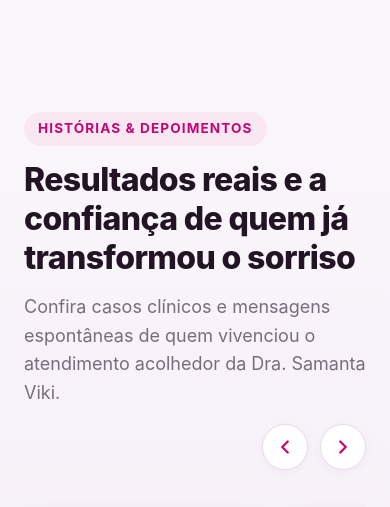
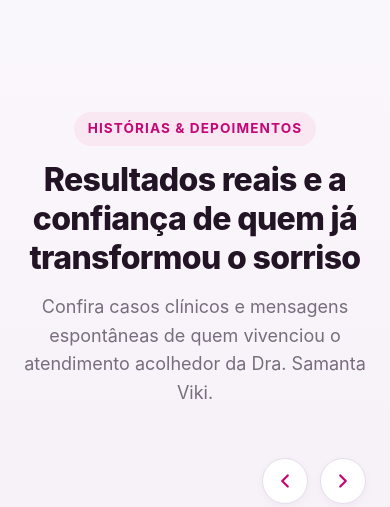
Before and after one commit to denilsonjj/acollere-site, a plain HTML site: page index.html in a window 390 px wide. Shown: the part 6561-7068 px from the top of the page. Drawn offline with Linux system fonts and the light colour scheme.

Commit message:
style: centraliza cabecalho de depoimentos e ajusta scroll-margin-top

```diff
--- a/index.html
+++ b/index.html
@@ -567,8 +567,8 @@
       <span id="stories" class="section-anchor"></span>
       <div class="container">
 
-        <div class="stories-header-wrapper">
-          <div class="stories-header-text">
+        <!-- Cabeçalho Centralizado da Seção -->
+        <div class="section-header text-center">
           <div class="section-tag">Histórias & Depoimentos</div>
           <h2 class="section-title">Resultados reais e a confiança de quem já transformou o sorriso</h2>
           <p class="section-subtitle">
@@ -576,7 +576,8 @@
           </p>
         </div>
 
-          <!-- Setinhas na parte superior direita -->
+        <!-- Setinhas na parte superior direita do carrossel -->
+        <div class="stories-controls-bar">
           <div class="stories-nav-arrows" aria-label="Navegação do carrossel">
             <button class="story-arrow-btn prev-btn" id="storyPrev" aria-label="Depoimento anterior">
               <svg viewBox="0 0 24 24" width="22" height="22" fill="none" stroke="currentColor" stroke-width="2.5" stroke-linecap="round" stroke-linejoin="round">
--- a/styles.css
+++ b/styles.css
@@ -133,6 +133,7 @@ button {
   padding-top: 80px;
   padding-bottom: 80px;
   position: relative;
+  scroll-margin-top: 80px;
 }
 
 .text-center {
@@ -871,16 +872,10 @@ button {
   overflow: hidden;
 }
 
-.stories-header-wrapper {
-  display: flex;
-  align-items: flex-end;
-  justify-content: space-between;
-  gap: 24px;
-  margin-bottom: 32px;
-}
-
-.stories-header-text {
-  max-width: 680px;
+.stories-controls-bar {
+  display: flex;
+  justify-content: flex-end;
+  margin-bottom: 20px;
 }
 
 .stories-nav-arrows {
@@ -1826,14 +1821,8 @@ button {
   }
 
   /* Responsividade do Carrossel de Stories */
-  .stories-header-wrapper {
-    flex-direction: column;
-    align-items: flex-start;
-    gap: 16px;
-  }
-
-  .stories-nav-arrows {
-    align-self: flex-end;
+  .stories-controls-bar {
+    margin-bottom: 14px;
   }
 
   .story-card {
```
Lines whose indentation alone changed are shown as unchanged.
